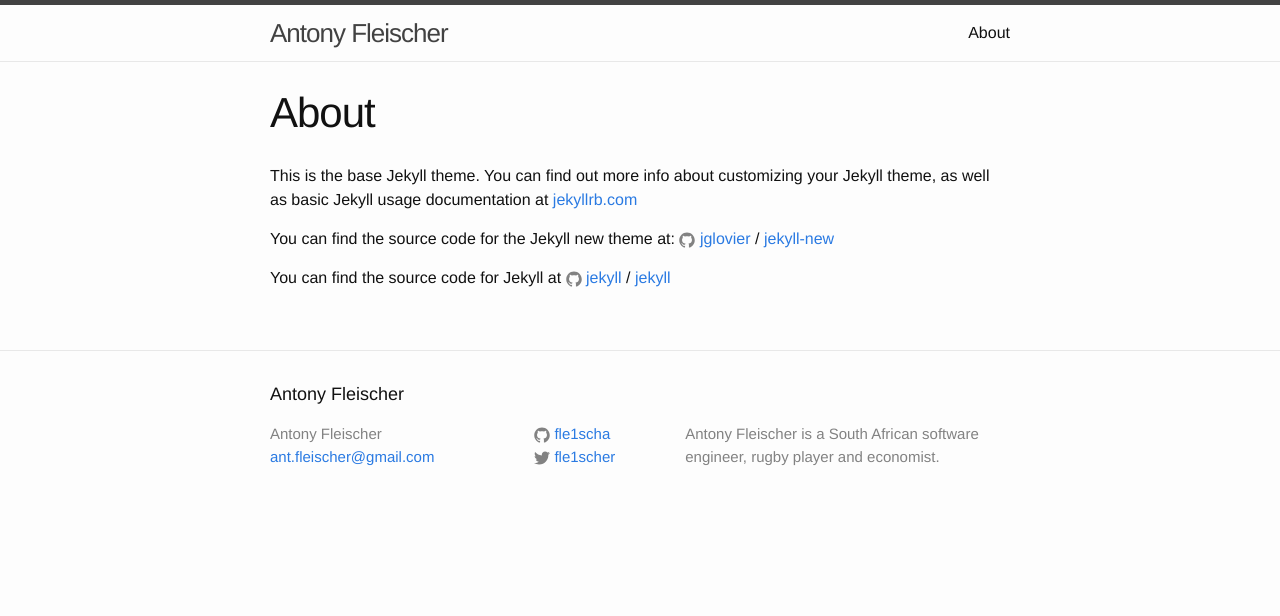
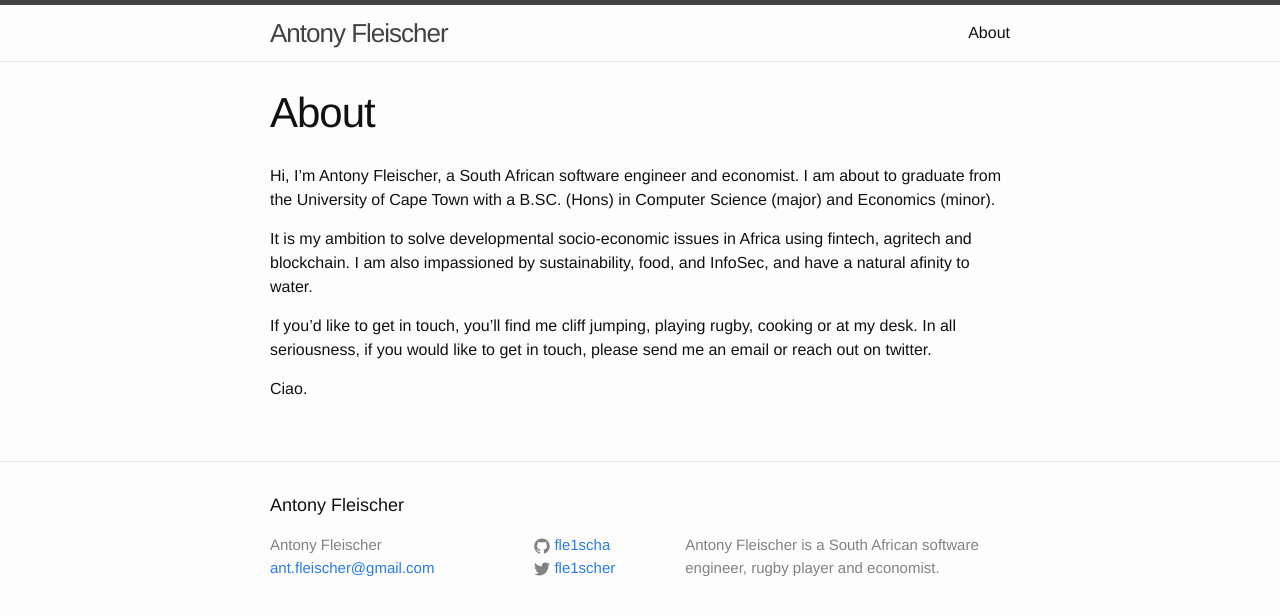
Before and after one commit to fle1scha/fle1scha.github.io, a Jekyll site: the page built from about.md, in a window 1280 px wide. Shown: the top 616 px of the page. Built offline with Jekyll 4.4.1, drawn with Linux system fonts in a browser that asks for light colours.

Commit message:
Updated about.md.

```diff
--- a/about.md
+++ b/about.md
@@ -3,13 +3,10 @@ layout: page
 title: About
 permalink: /about/
 ---
+Hi, I'm Antony Fleischer, a South African software engineer and economist. I am about to graduate from the University of Cape Town with a B.SC. (Hons) in Computer Science (major) and Economics (minor).
 
-This is the base Jekyll theme. You can find out more info about customizing your Jekyll theme, as well as basic Jekyll usage documentation at [jekyllrb.com](http://jekyllrb.com/)
+It is my ambition to solve developmental socio-economic issues in Africa using fintech, agritech and blockchain. I am also impassioned by sustainability, food, and InfoSec, and have a natural afinity to water.
 
-You can find the source code for the Jekyll new theme at:
-{% include icon-github.html username="jglovier" %} /
-[jekyll-new](https://github.com/jglovier/jekyll-new)
+If you'd like to get in touch, you'll find me cliff jumping, playing rugby, cooking or at my desk. In all seriousness, if you would like to get in touch, please send me an email or reach out on twitter.
 
-You can find the source code for Jekyll at
-{% include icon-github.html username="jekyll" %} /
-[jekyll](https://github.com/jekyll/jekyll)
+Ciao.
```
